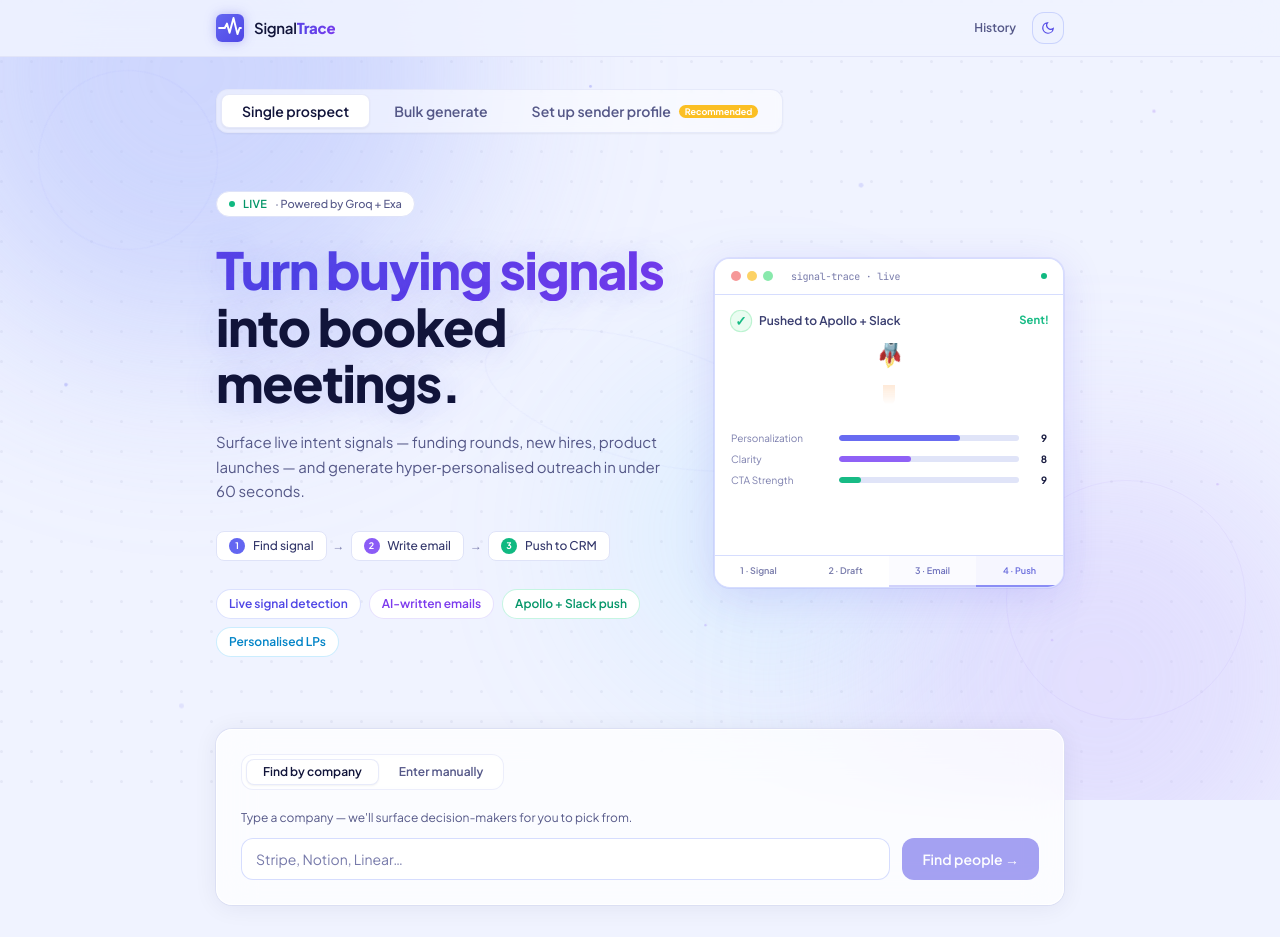
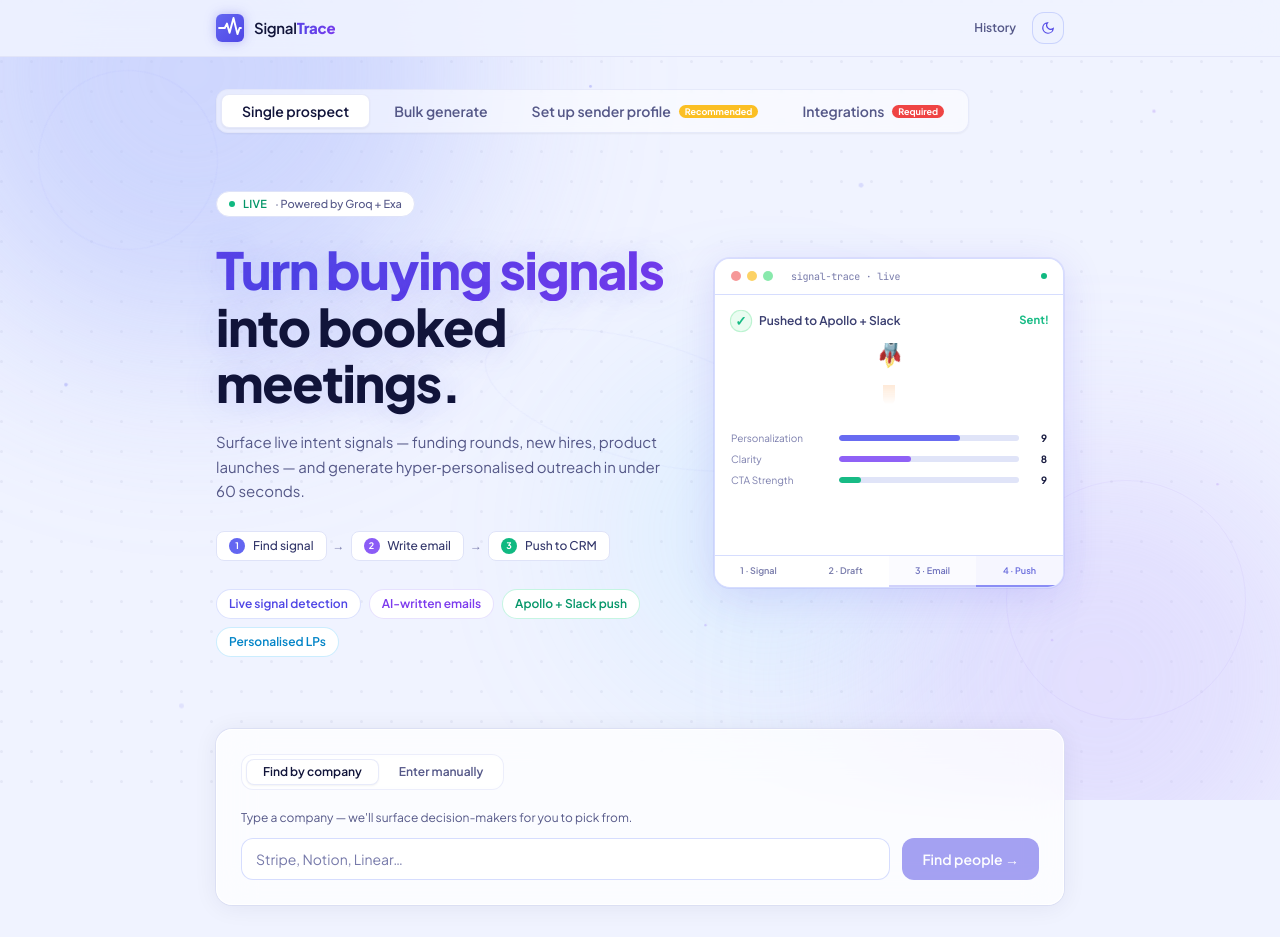
Before and after one commit to kapoormaulie/signal-trace, a Next.js app: page / in a window 1280 px wide. Built offline with nearby package versions, Linux system fonts and the light colour scheme.

Commit message:
feat: Integrations as dedicated tab, Apollo tagged Required with red badge and red border when unset

```diff
--- a/app/page.tsx
+++ b/app/page.tsx
@@ -30,7 +30,7 @@
 // ─── Types ───────────────────────────────────────────────────────────────────
 type PushStatus = "idle" | "loading" | "success" | "error";
 type DupInfo = { id: string; name: string; company: string; contactedAt: string };
-type PageTab = "single" | "bulk" | "settings";
+type PageTab = "single" | "bulk" | "settings" | "integrations";
 type TargetRole = "decision-maker" | "sales" | "marketing" | "product" | "any";
 type BulkRowStatus = "queued" | "processing" | "done" | "error";
 
@@ -117,15 +117,18 @@
   tab,
   onChange,
   showSettingsBadge,
+  showIntegrationsBadge,
 }: {
   tab: PageTab;
   onChange: (t: PageTab) => void;
   showSettingsBadge?: boolean;
+  showIntegrationsBadge?: boolean;
 }) {
   const TABS: { id: PageTab; label: string }[] = [
-    { id: "single",   label: "Single prospect" },
-    { id: "bulk",     label: "Bulk generate"   },
-    { id: "settings", label: "Set up sender profile" },
+    { id: "single",       label: "Single prospect"       },
+    { id: "bulk",         label: "Bulk generate"         },
+    { id: "settings",     label: "Set up sender profile" },
+    { id: "integrations", label: "Integrations"          },
   ];
 
   return (
@@ -144,6 +147,11 @@
           {id === "settings" && showSettingsBadge && (
             <span className="text-[9px] font-bold text-white bg-amber-400 px-1.5 py-0.5 rounded-full leading-none">
               Recommended
+            </span>
+          )}
+          {id === "integrations" && showIntegrationsBadge && (
+            <span className="text-[9px] font-bold text-white bg-red-500 px-1.5 py-0.5 rounded-full leading-none">
+              Required
             </span>
           )}
         </button>
@@ -681,6 +689,7 @@
             tab={tab}
             onChange={(t) => { setTab(t); setState(INITIAL); }}
             showSettingsBadge={!isConfigured}
+            showIntegrationsBadge={!settings.apolloApiKey}
           />
 
           {/* ── BULK ─────────────────────────────────────── */}
@@ -693,6 +702,18 @@
               onSave={(patch) => { saveSettings(patch); setTab("single"); }}
               isConfigured={isConfigured}
               forceOpen
+              showSection="profile"
+            />
+          )}
+
+          {/* ── INTEGRATIONS ──────────────────────────────── */}
+          {tab === "integrations" && settingsLoaded && (
+            <SettingsBar
+              settings={settings}
+              onSave={(patch) => { saveSettings(patch); setTab("single"); }}
+              isConfigured={isConfigured}
+              forceOpen
+              showSection="integrations"
             />
           )}
 
--- a/components/SettingsBar.tsx
+++ b/components/SettingsBar.tsx
@@ -8,6 +8,7 @@
   onSave: (patch: Partial<UserSettings>) => void;
   isConfigured: boolean;
   forceOpen?: boolean;
+  showSection?: "profile" | "integrations";
 }
 
 const inputCls =
@@ -26,9 +27,9 @@
   );
 }
 
-export default function SettingsBar({ settings, onSave, isConfigured, forceOpen }: Props) {
+export default function SettingsBar({ settings, onSave, isConfigured, forceOpen, showSection }: Props) {
   const [open, setOpen] = useState(forceOpen ? true : !isConfigured);
-  const [tab, setTab] = useState<"profile" | "integrations">("profile");
+  const [tab, setTab] = useState<"profile" | "integrations">(showSection ?? "profile");
   const [draft, setDraft] = useState(settings);
 
   if (!open && draft.senderCompany !== settings.senderCompany) {
@@ -36,7 +37,7 @@
   }
 
   function handleSave() {
-    if (!draft.senderCompany.trim()) return;
+    if (!showSection && !draft.senderCompany.trim()) return;
     onSave(draft);
     setOpen(false);
   }
@@ -103,7 +104,8 @@
         )}
       </div>
 
-      {/* Tabs */}
+      {/* Internal sub-tabs — only shown when NOT navigated via a dedicated top-level tab */}
+      {!showSection && (
         <div className="flex gap-1 mb-5 bg-[var(--input-bg)] rounded-xl p-1 w-fit border border-[var(--input-border)]">
           {(["profile", "integrations"] as const).map((t) => (
             <button
@@ -126,6 +128,7 @@
             </button>
           ))}
         </div>
+      )}
 
       {/* ── SENDER PROFILE TAB ──────────────────────────────────────── */}
       {tab === "profile" && (
@@ -193,12 +196,25 @@
         <div className="space-y-4">
 
           {/* Apollo */}
-          <div className="rounded-xl border border-[var(--input-border)] bg-[var(--input-bg)] p-4">
+          <div
+            className="rounded-xl p-4"
+            style={{
+              border: apolloConnected
+                ? "1px solid var(--input-border)"
+                : "1px solid rgba(239,68,68,0.35)",
+              background: apolloConnected ? "var(--input-bg)" : "rgba(239,68,68,0.03)",
+            }}
+          >
             <div className="flex items-start justify-between mb-3">
               <div className="flex items-center gap-2.5">
                 <div className="w-7 h-7 rounded-lg bg-[rgba(251,146,60,0.12)] border border-[rgba(251,146,60,0.2)] flex items-center justify-center text-sm">🚀</div>
                 <div>
+                  <div className="flex items-center gap-2">
                     <p className="text-sm font-semibold text-ink">Apollo.io</p>
+                    <span className="text-[9px] font-bold text-white bg-red-500 px-1.5 py-0.5 rounded-full leading-none tracking-wide">
+                      REQUIRED
+                    </span>
+                  </div>
                   <p className="text-[11px] text-ink-4">CRM — adds contacts + enrols in sequences</p>
                 </div>
               </div>
@@ -303,7 +319,7 @@
       {/* Save button */}
       <button
         onClick={handleSave}
-        disabled={!draft.senderCompany.trim()}
+        disabled={!showSection && !draft.senderCompany.trim()}
         className="mt-5 px-5 py-2 rounded-xl bg-brand-600 hover:bg-brand-500 text-white text-sm font-semibold transition-all shadow-signal-sm hover:shadow-signal disabled:opacity-50 disabled:cursor-not-allowed disabled:shadow-none"
       >
         Save & continue →
```
Lines whose indentation alone changed are shown as unchanged.
